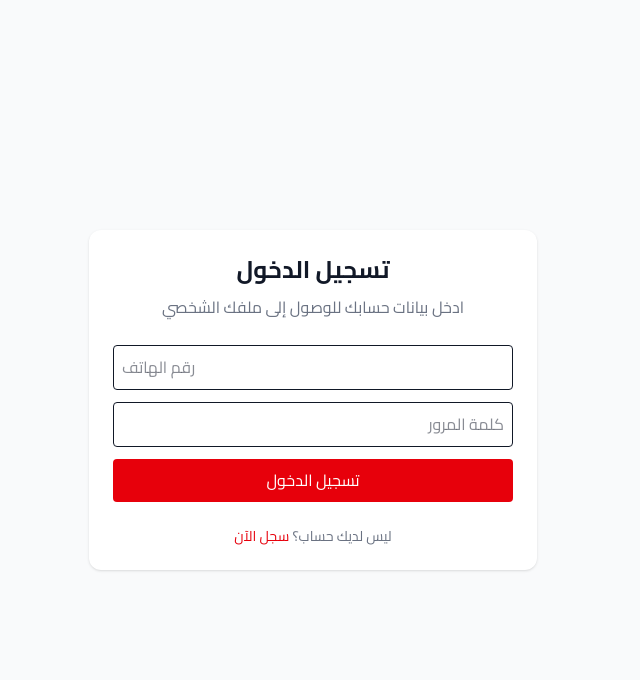
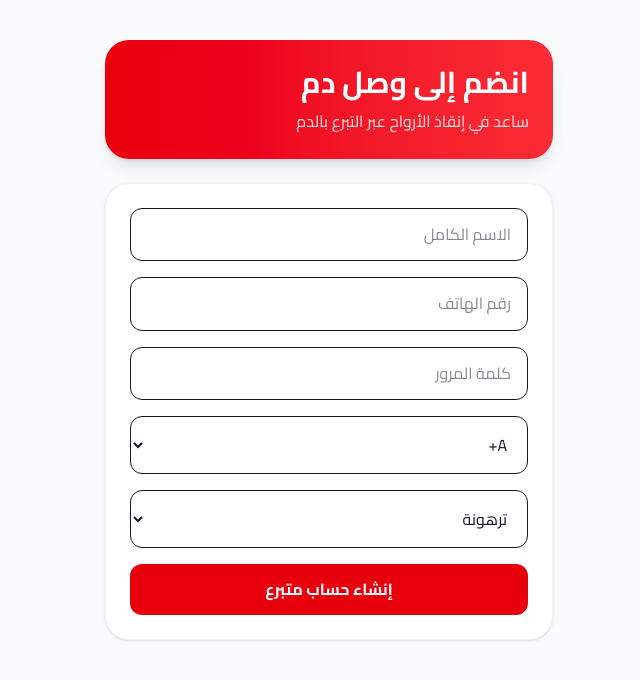
Before and after one commit to elqan3/wasldam, a Next.js app: page /register in a window 1280 px wide. Shown: the top 680 px of the page, without its empty margins (416-1056 px from the left). Built offline with nearby package versions, Linux system fonts and the light colour scheme; no server answers.

Commit message:
Refactor login page to registration form

```diff
--- a/app/register/page.tsx
+++ b/app/register/page.tsx
@@ -4,86 +4,216 @@ import { useState } from "react";
 import { useRouter } from "next/navigation";
 import { supabase } from "@/lib/supabase";
 
-export default function LoginPage() {
+type RegisterForm = {
+
+  password: string;
+  full_name: string;
+  phone: string;
+  blood_type: string;
+  city: string;
+};
+
+export default function Register() {
   const router = useRouter();
+  const [loading, setLoading] = useState(false);
 
-const [phone, setPhone] = useState("");
-  const [password, setPassword] = useState("");
-  const [loading, setLoading] = useState(false);
-  const [error, setError] = useState("");
+  const [form, setForm] = useState<RegisterForm>({
 
-  async function handleLogin() {
-    setLoading(true);
-    setError("");
+    password: "",
+    full_name: "",
+    phone: "",
+    blood_type: "A+",
+    city: "ترهونة",
+  });
 
-    const generatedEmail = `${phone}@wasldam.local`;
+  function handleChange(
+    e: React.ChangeEvent<HTMLInputElement | HTMLSelectElement>
+  ) {
+    setForm({
+      ...form,
+      [e.target.name]: e.target.value,
+    });
+  }
 
-const { data, error } = await supabase.auth.signInWithPassword({
-  email: generatedEmail,
-  password,
-});
+  async function handleRegister() {
+    // Validation
+    if (
 
-    if (error) {
-      setError("رقم الهاتف أو كلمة المرور غير صحيحة");
-      setLoading(false);
+      !form.password.trim() ||
+      !form.full_name.trim() ||
+      !form.phone.trim()
+    ) {
+      alert("يرجى تعبئة جميع الحقول المطلوبة");
       return;
     }
 
-    if (data.session) {
-      router.push("/profile");
+    if (form.password.length < 6) {
+      alert("كلمة المرور يجب أن تكون 6 أحرف على الأقل");
+      return;
     }
 
-    setLoading(false);
+    setLoading(true);
+
+    try {
+      // 1. إنشاء الحساب
+      const generatedEmail = `${form.phone}@wasldam.local`;
+     const { data, error: authError } = await supabase.auth.signUp({
+  email: generatedEmail,
+  password: form.password,
+});
+      if (authError) {
+        alert(authError.message);
+        setLoading(false);
+        return;
+      }
+
+      const user = data?.user;
+
+      if (!user) {
+        alert("فشل إنشاء الحساب، حاول مرة أخرى");
+        setLoading(false);
+        return;
+      }
+
+      // 2. إنشاء سجل المتبرع
+      const { error: insertError } = await supabase.from("donors").insert({
+        user_id: user.id,
+        full_name: form.full_name,
+        phone: form.phone,
+        blood_type: form.blood_type,
+        city: form.city,
+        available: true,
+        profile_completed: false,
+        updated_at: new Date(),
+      });
+
+      if (insertError) {
+        alert(insertError.message);
+        setLoading(false);
+        return;
+      }
+
+     // 3. نجاح
+alert("تم إنشاء الحساب بنجاح");
+
+// 4. تحويل مباشر للبروفايل
+router.replace("/profile");
+
+} catch (error: unknown) {
+  console.error(error);
+  alert("حدث خطأ غير متوقع");
+} finally {
+  setLoading(false);
+}
   }
 
   return (
-    <div className="min-h-screen flex items-center justify-center bg-gray-50 px-4">
-      <div className="w-full max-w-md bg-white p-6 rounded-xl shadow">
+    <div className="min-h-screen bg-gray-50 py-10 px-4">
+      <div className="max-w-md mx-auto">
 
-        <h1 className="text-2xl font-bold mb-2 text-center">
-          تسجيل الدخول
-        </h1>
+        {/* Header */}
+        <div className="bg-gradient-to-r from-red-600 to-red-500 text-white rounded-3xl p-6 shadow-lg mb-6">
+          <h1 className="text-3xl font-bold"> انضم إلى وصل دم</h1>
+          <p className="mt-2 text-red-100">
+            ساعد في إنقاذ الأرواح عبر التبرع بالدم
+          </p>
+        </div>
 
-        <p className="text-gray-500 text-center mb-6">
-          ادخل بيانات حسابك للوصول إلى ملفك الشخصي
-        </p>
-
-        <div className="space-y-3">
+        {/* Form */}
+        <div className="bg-white rounded-3xl shadow-sm border border-gray-100 p-6 space-y-4">
 
           <input
-  type="tel"
-  placeholder="رقم الهاتف"
-  className="w-full border p-2 rounded"
-  value={phone}
-  onChange={(e) => setPhone(e.target.value)}
-/>
+            name="full_name"
+            placeholder="الاسم الكامل"
+            value={form.full_name}
+            onChange={handleChange}
+            className="w-full rounded-xl border px-4 py-3 focus:ring-2 focus:ring-red-500"
+          />
 
           <input
+            name="phone"
+            placeholder="رقم الهاتف"
+            value={form.phone}
+            onChange={handleChange}
+            className="w-full rounded-xl border px-4 py-3 focus:ring-2 focus:ring-red-500"
+          />
+
+
+
+          <input
+            name="password"
             type="password"
             placeholder="كلمة المرور"
-            className="w-full border p-2 rounded"
-            value={password}
-            onChange={(e) => setPassword(e.target.value)}
+            value={form.password}
+            onChange={handleChange}
+            className="w-full rounded-xl border px-4 py-3 focus:ring-2 focus:ring-red-500"
           />
 
-          {error && (
-            <p className="text-red-600 text-sm">{error}</p>
-          )}
+          <select
+            name="blood_type"
+            value={form.blood_type}
+            onChange={handleChange}
+            className="w-full rounded-xl border px-4 py-3"
+          >
+            <option>A+</option>
+            <option>A-</option>
+            <option>B+</option>
+            <option>B-</option>
+            <option>AB+</option>
+            <option>AB-</option>
+            <option>O+</option>
+            <option>O-</option>
+          </select>
+
+     <select
+  name="city"
+  value={form.city}
+  onChange={handleChange}
+  className="w-full rounded-xl border px-4 py-3"
+>
+  <option>ترهونة</option>
+  <option>طرابلس</option>
+  <option>بنغازي</option>
+  <option>مصراتة</option>
+  <option>الزاوية</option>
+  <option>الخمس</option>
+  <option>زليتن</option>
+  <option>صبراتة</option>
+  <option>صرمان</option>
+  <option>العجيلات</option>
+  <option>غريان</option>
+  <option>الزنتان</option>
+  <option>يفرن</option>
+  <option>نالوت</option>
+  <option>سبها</option>
+  <option>أوباري</option>
+  <option>مرزق</option>
+  <option>الشاطئ</option>
+  <option>سرت</option>
+  <option>أجدابيا</option>
+  <option>البيضاء</option>
+  <option>درنة</option>
+  <option>طبرق</option>
+  <option>المرج</option>
+  <option>شحات</option>
+  <option>الكفرة</option>
+  <option>تازربو</option>
+  <option>جالو</option>
+  <option>هون</option>
+  <option>ودان</option>
+  <option>سوكنة</option>
+  <option>رقدالين</option>
+  <option>زوارة</option>
+  <option>بني وليد</option>
+</select>
 
           <button
-            onClick={handleLogin}
+            onClick={handleRegister}
             disabled={loading}
-            className="w-full bg-red-600 text-white p-2 rounded"
+            className="w-full bg-red-600 hover:bg-red-700 text-white py-3 rounded-xl font-bold transition disabled:opacity-50"
           >
-            {loading ? "جاري تسجيل الدخول..." : "تسجيل الدخول"}
+            {loading ? "جاري إنشاء الحساب..." : "إنشاء حساب متبرع"}
           </button>
-
-          <p className="text-center text-sm text-gray-500 mt-3">
-            ليس لديك حساب؟{" "}
-            <a href="/register" className="text-red-600">
-              سجل الآن
-            </a>
-          </p>
 
         </div>
       </div>
```
